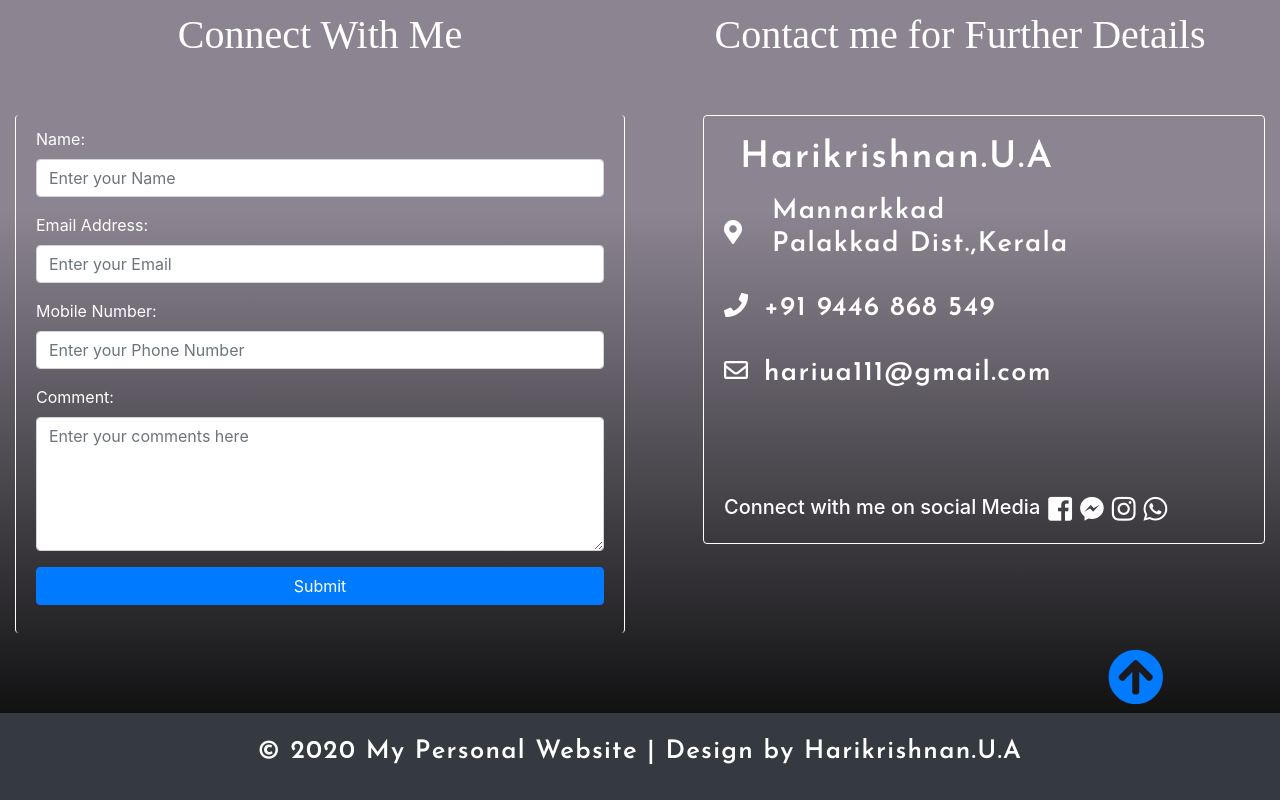
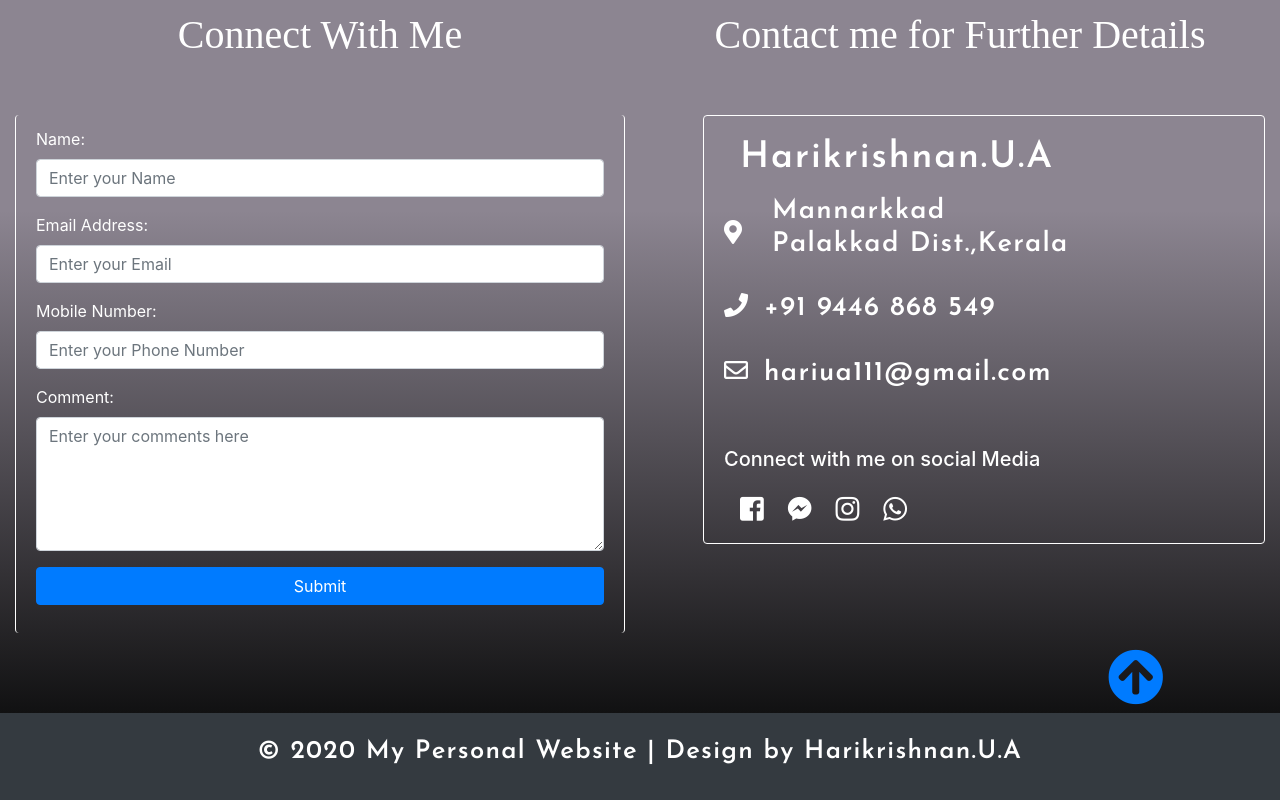
Before and after one commit to hariua/personal-website, a plain HTML site: page index.html in a window 1280 px wide. Shown: the part 4448-5248 px from the top of the page. Drawn offline with nearby package versions, Linux system fonts and the light colour scheme; a web font is replaced by a local one.

Commit message:
icon rearrange

```diff
--- a/index.html
+++ b/index.html
@@ -369,12 +369,12 @@
 						<i class="fas fa-phone pr-3" style="font-size: 1.5em;float: left"></i>
 						<h4 class="contact-data">+91 9446 868 549</h4>
 						<i class="far fa-envelope pt-4 pr-3" style="font-size: 1.5em;float: left"></i>
-						<h4 class="pl-3 pt-4 contact-data">hariua111@gmail.com</h4><br><br><br><br>
-						<h5 class="float-left pr-2">Connect with me on social Media</h5>
-						<i class="fab fa-facebook-square pr-2" style="font-size: 1.7em;float: left"></i>
-						<i class="fab fa-facebook-messenger pr-2" style="font-size: 1.7em;float: left"></i>
-						<i class="fab fa-instagram pr-2" style="font-size: 1.7em;float: left"></i>
-						<i class="fab fa-whatsapp pr-2" style="font-size: 1.7em;float: left"></i>
+						<h4 class="pl-3 pt-4 contact-data">hariua111@gmail.com</h4><br><br>
+						<h5 class="float-left pr-2">Connect with me on social Media</h5><br><br>
+						<i class="fab fa-facebook-square pr-4 pl-3" style="font-size: 1.7em;float: left"></i>
+						<i class="fab fa-facebook-messenger pr-4" style="font-size: 1.7em;float: left"></i>
+						<i class="fab fa-instagram pr-4" style="font-size: 1.7em;float: left"></i>
+						<i class="fab fa-whatsapp pr-4" style="font-size: 1.7em;float: left"></i>
 					</div>
 				</div>
 			</div>
```
